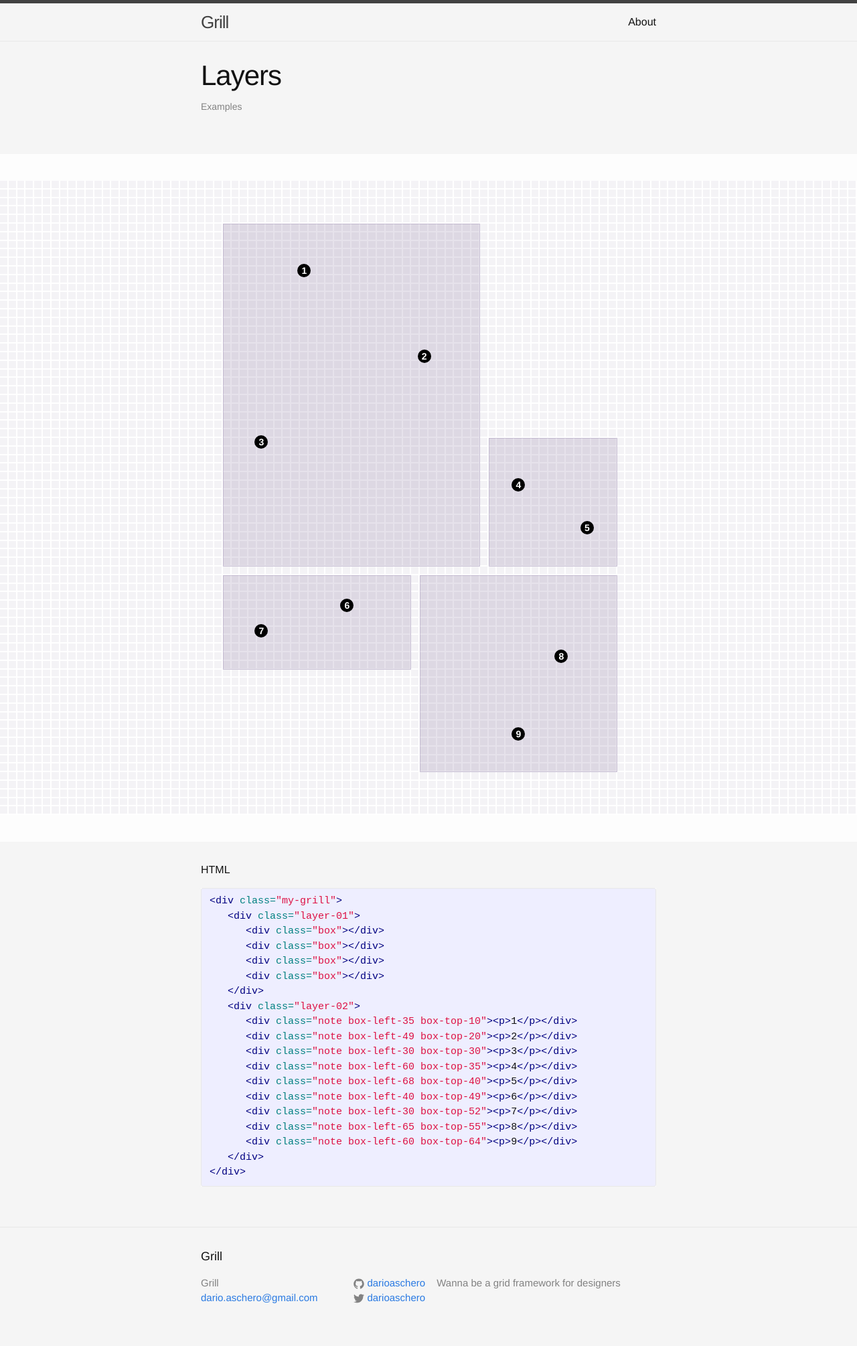
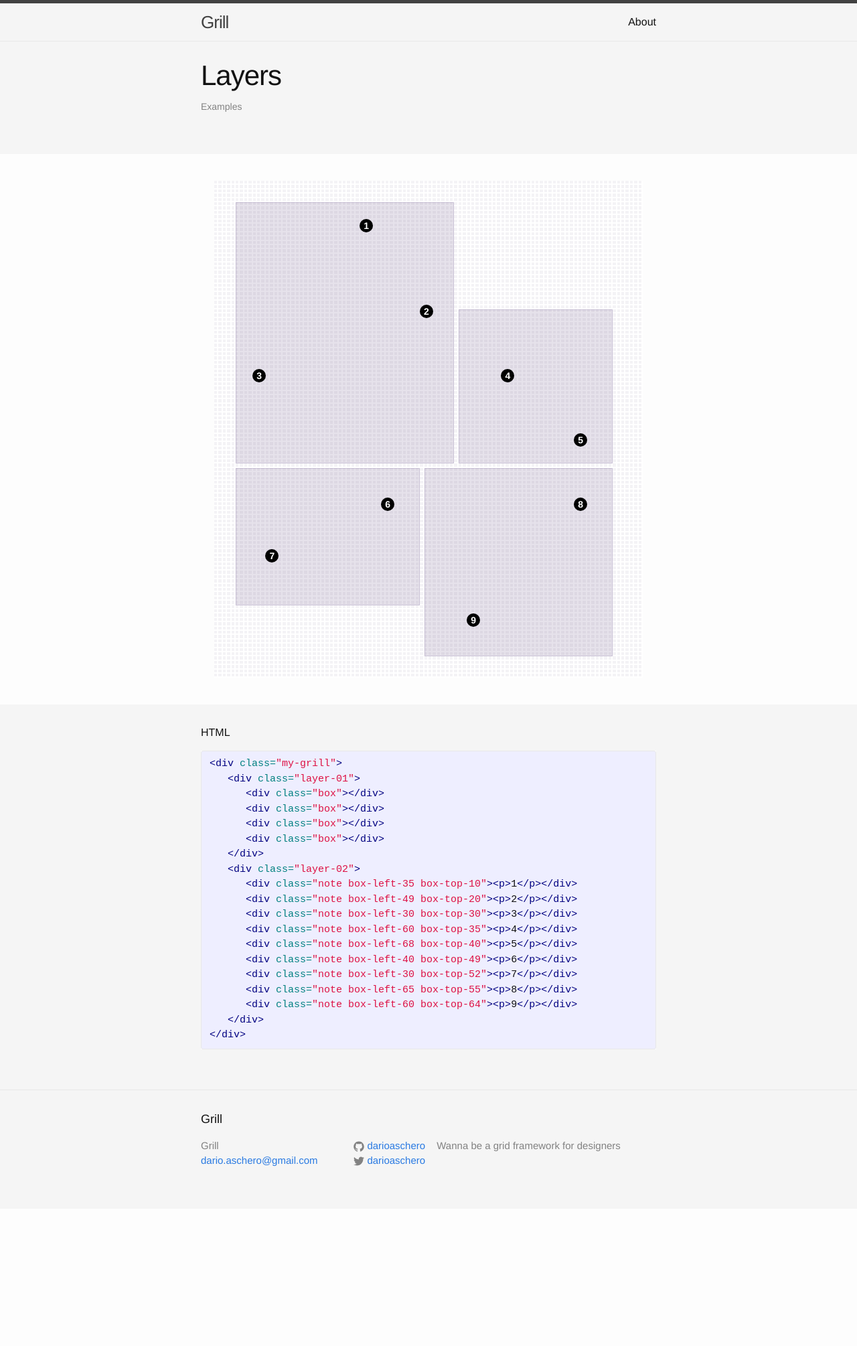
Before and after one commit to ricricucit/grill, a Jekyll site: the page built from _posts/2015-09-7-demo-06-b.html, in a window 1280 px wide. Shown: the whole page at 67% size. Built offline with Jekyll 4.4.1, drawn with Linux system fonts in a browser that asks for light colours; after the commit the page ends 1805 px from its top, so only the background shows below that.

Commit message:
+ exemple  (Layers) + responsive improved

```diff
--- a/_posts/2015-09-7-demo-06-b.html
+++ b/_posts/2015-09-7-demo-06-b.html
@@ -20,14 +20,14 @@ categories: Examples
    </div>
    <div class="layer-02">
       <div class="note box-left-35 box-top-10"><p>1</p></div>
-      <div class="note box-left-49 box-top-20"><p>2</p></div>
-      <div class="note box-left-30 box-top-30"><p>3</p></div>
-      <div class="note box-left-60 box-top-35"><p>4</p></div>
-      <div class="note box-left-68 box-top-40"><p>5</p></div>
-      <div class="note box-left-40 box-top-49"><p>6</p></div>
-      <div class="note box-left-30 box-top-52"><p>7</p></div>
-      <div class="note box-left-65 box-top-55"><p>8</p></div>
-      <div class="note box-left-60 box-top-64"><p>9</p></div>
+      <div class="note box-left-49 box-top-30"><p>2</p></div>
+      <div class="note box-left-10 box-top-45"><p>3</p></div>
+      <div class="note box-left-68 box-top-45"><p>4</p></div>
+      <div class="note box-left-85 box-top-60"><p>5</p></div>
+      <div class="note box-left-40 box-top-75"><p>6</p></div>
+      <div class="note box-left-13 box-top-87"><p>7</p></div>
+      <div class="note box-left-85 box-top-75"><p>8</p></div>
+      <div class="note box-left-60 box-top-102"><p>9</p></div>
    </div>
 </div>
 
--- a/_sass/grill/_examples.scss
+++ b/_sass/grill/_examples.scss
@@ -205,27 +205,27 @@
 
 /////////////////////////////////////////////////////////////////////
 $grid-columns:100;
-$grid-rows:74;
+$grid-rows:116;
 $my-grids-70B: (
-		all: 	(	columns:  $grid-columns,  width:   100vw, gutters:0	)
+		xs: 	(	columns:  $grid-columns,  width:   100vw, gutters:0	),
+		sm: 	(	columns:  $grid-columns,  width:   600px, gutters:0,screen-min:600px	),
+		lg: 	(	columns:  $grid-columns,  width:   50vw, gutters:0	)
 	);
 
-@mixin make-box-left($i: 1, $list: ".box-left-#{$i}") {
-  @for $i from (1 + 1) through $grid-columns {
-    $list: ".box-left-#{$i}";
-    #{$list} {
-    	@include make-group((left: $i, width:1, position: absolute ));
-  	}
-  }
-}
 
-@mixin make-box-top($i: 1, $list: ".box-top-#{$i}") {
-  @for $i from (1 + 1) through $grid-rows {
-    $list: ".box-top-#{$i}";
-    #{$list} {
-    	@include make-group((top: $i, width:1, position: absolute ));
-  	}
-  }
+@mixin box-looper($max: 1, $class: ".box-", $index-args:(), $args:()) {
+
+	@for $index from 1 through $max {
+		$merged-args:();
+		@each $arg in $index-args {
+			$merged-args:map-merge($args, (#{$arg}:$index) );
+		}
+	  	$class-i:$class+"#{$index}";
+	  	#{$class-i} {
+	  		@include make-box($merged-args);
+	  	}
+
+	}
 }
 
 .my-grill-70B{
@@ -238,16 +238,16 @@ $my-grids-70B: (
 		.box{
 			@include box-bg;
 			&:nth-child(1){
-				@include make-box( (width:30, height:40, offset-x:26, offset-y:5 )  );
+				@include make-box( (width:51, height:61, offset-x:5, offset-y:5 )  );
 			}
 			&:nth-child(2){
-				@include make-box( (width:15, height:15, offset-x:1, offset-y:30  )  );
+				@include make-box( (width:36, height:36, offset-x:1, offset-y:30  )  );
 			}
 			&:nth-child(3){
-				@include make-box( (width:22, height:11, offset-x:26, offset-y:1 )  );
+				@include make-box( (width:43, height:32, offset-x:5, offset-y:1 )  );
 			}
 			&:nth-child(4){
-				@include make-box( (width:23, height:23, offset-x:1, offset-y:1 )  );
+				@include make-box( (width:44, height:44, offset-x:1, offset-y:1 )  );
 			}
 
 		}
@@ -276,9 +276,8 @@ $my-grids-70B: (
     		}
 
 		}
-		@include make-box-top();
-		@include make-box-left();
-
+		@include box-looper($grid-rows,".box-top-", top, (width:1, position: absolute ));
+		@include box-looper($grid-columns,".box-left-", left, (width:1, position: absolute ));
 	}
 }
 
```
